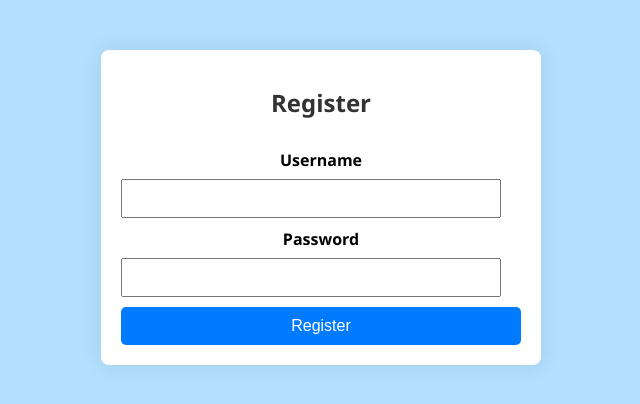
After one commit to Hughes-Tyler/MergeXcel, a Flask app: page /register in a window 1280 px wide. The commit adds this page. Shown: the top 404 px of the page, without its empty margins (319-959 px from the left). Run offline with Flask 3, Linux system fonts and the light colour scheme.

Commit message:
Register functionality is working.

```diff
--- /dev/null
+++ b/templates/register.html
@@ -0,0 +1,74 @@
+<!DOCTYPE html>
+<html lang="en">
+
+<head>
+
+    <meta charset="UTF-8">
+    <meta name="viewport" content="width=device-width, initial-scale=1.0">
+    <title>Register</title>
+    <style>
+        body {
+            font-family: 'Segoe UI', Tahoma, Geneva, Verdana, sans-serif;
+            background-color: #b3e0ff;
+            margin: 0;
+            padding: 0;
+        }
+
+        .container {
+            max-width: 400px;
+            margin: 50px auto;
+            padding: 20px;
+            background-color: #fff;
+            box-shadow: 0 0 20px rgba(0, 0, 0, 0.1);
+            border-radius: 8px;
+        }
+
+        .title {
+            text-align: center;
+            margin-bottom: 30px;
+            font-size: 24px;
+            color: #333;
+        }
+
+        label {
+            display: block;
+            margin-bottom: 8px;
+            font-weight: bold;
+            text-align: center;
+        }
+
+        input[type="text"],
+        input[type="password"] {
+            width: calc(100% - 20px);
+            padding: 10px;
+            margin-bottom: 10px;
+            box-sizing: border-box;
+        }
+
+        input[type="submit"] {
+            width: 100%;
+            background-color: #007bff;
+            color: white;
+            border: none;
+            padding: 10px;
+            font-size: 1em;
+            border-radius: 5px;
+            cursor: pointer;
+        }
+    </style>
+</head>
+
+<body>
+    <div class="container">
+        <h1 class="title">Register</h1>
+        <form action="/register" method="POST">
+            <label for="username">Username</label>
+            <input type="text" id="username" name="username" required>
+            <label for="password">Password</label>
+            <input type="password" id="password" name="password" required>
+            <input type="submit" value="Register">
+        </form>
+    </div>
+</body>
+
+</html>
--- a/testing.py
+++ b/testing.py
@@ -5,42 +5,68 @@ import tempfile
 import os
 from flask import send_file
 from dotenv import load_dotenv
+from flask_sqlalchemy import SQLAlchemy
 
 load_dotenv()  # Load environment variables from .env file
 
 app = Flask(__name__)
 app.secret_key = os.environ.get('SECRET_KEY')  # Use the secret key from .env
+app.config['SQLALCHEMY_DATABASE_URI'] = 'sqlite:///users.db'
+app.config['SQLALCHEMY_TRACK_MODIFICATIONS'] = False
+
+db = SQLAlchemy(app)
+
+class User(db.Model):
+    id = db.Column(db.Integer, primary_key=True)
+    username = db.Column(db.String(150), unique=True, nullable=False)
+    password = db.Column(db.String(150), nullable=False)
+
+with app.app_context():
+    db.create_all()
 
 merged_data = None
-
-# Dummy user for demonstration
-USER_CREDENTIALS = {'username': 'admin', 'password': 'password'}
 
 @app.route('/')
 def landing():
     return render_template('newlanding.html')
 
-@app.route('/login', methods=['POST'])
+@app.route('/register', methods=['GET', 'POST'])
+def register():
+    if request.method == 'POST':
+        username = request.form['username']
+        password = request.form['password']
+        existing_user = User.query.filter_by(username=username).first()
+        if existing_user:
+            return 'Username already exists!'
+        new_user = User(username=username, password=password)
+        db.session.add(new_user)
+        db.session.commit()
+        return redirect(url_for('index'))
+    return render_template('register.html')
+
+@app.route('/login', methods=['GET', 'POST'])
 def login():
-    username = request.form['username']
-    password = request.form['password']
-
-    if username == USER_CREDENTIALS['username'] and password == USER_CREDENTIALS['password']:
-        session['logged_in'] = True
-        return redirect(url_for('index'))
-    else:
-        return 'Invalid credentials, please try again.'
+    if request.method == 'POST':
+        username = request.form['username']
+        password = request.form['password']
+        user = User.query.filter_by(username=username, password=password).first()
+        if user:
+            session['logged_in'] = True
+            return redirect(url_for('index'))
+        else:
+            return 'Invalid credentials, please try again.'
+    return render_template('login.html')
 
 @app.route('/index')
 def index():
     if not session.get('logged_in'):
-        return redirect(url_for('newlanding'))
+        return redirect(url_for('landing'))
     return render_template('index.html')
 
 @app.route('/upload', methods=['POST'])
 def upload():
     if not session.get('logged_in'):
-        return redirect(url_for('newlanding'))
+        return redirect(url_for('landing'))
 
     # Get the list of uploaded files
     files = request.files.getlist('file')
@@ -72,7 +98,7 @@ def upload():
 @app.route('/merge', methods=['POST'])
 def merge():
     if not session.get('logged_in'):
-        return redirect(url_for('newlanding'))
+        return redirect(url_for('landing'))
 
     global merged_data
 
@@ -104,7 +130,7 @@ def merge():
 @app.route('/download', methods=['GET'])
 def download():
     if not session.get('logged_in'):
-        return redirect(url_for('newlanding'))
+        return redirect(url_for('landing'))
 
     global merged_data
     if merged_data is None:
@@ -117,4 +143,4 @@ def download():
     return send_file('merged_data.xlsx', as_attachment=True)
 
 if __name__ == '__main__':
-    app.run(debug=False)
+    app.run(debug=True)
```
Also changed, not shown: templates/newlanding.html (+18 -0 lines), instance/users.db (added).
